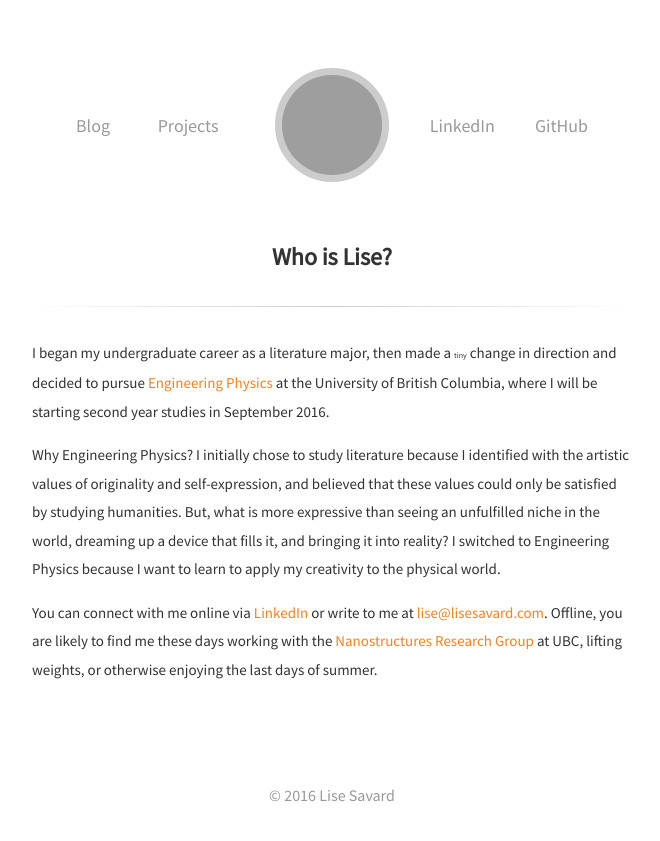
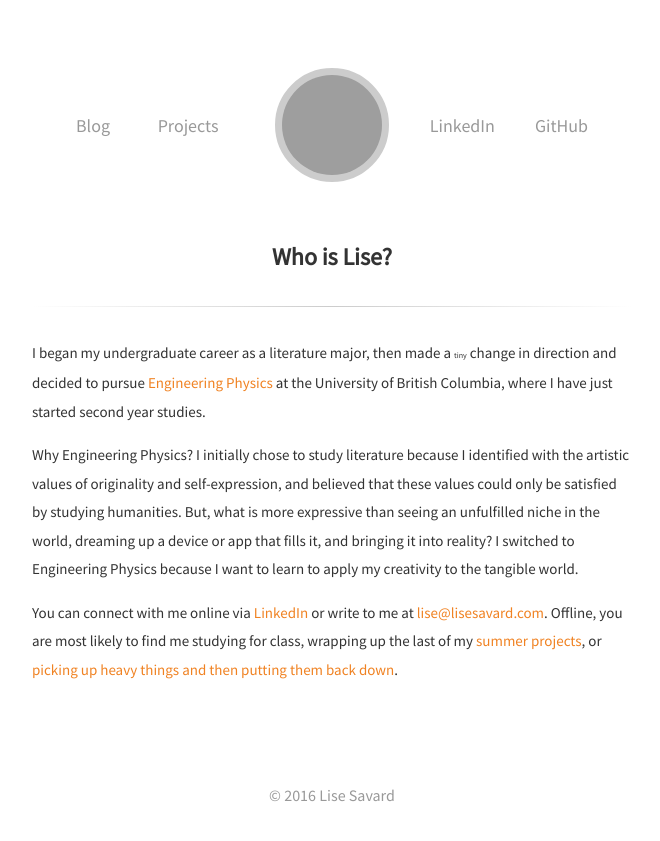
Before and after one commit to lsav/lise.me, a Jekyll site: the page built from index.html, in a window 1280 px wide, cut to the strip 0-841 px from the top of the page. Shown: the whole strip, without its empty margins (308-968 px from the left). Built offline with Jekyll 4.4.1, drawn with Linux system fonts in a browser that asks for light colours; grey boxes are pictures that could not be loaded.

Commit message:
Typo fix and front page update

```diff
--- a/index.html
+++ b/index.html
@@ -29,17 +29,17 @@ layout: default
 
   <p>I began my undergraduate career as a literature major, then made a <span class="tiny">tiny</span> change in direction and
   decided to pursue <a href="http://www.engphys.ubc.ca/">Engineering Physics</a> at the University of British Columbia, where I
-  will be starting second year studies in September 2016.</p>
+  have just started second year studies.</p>
 
   <p>Why Engineering Physics? I initially chose to study literature because I identified with the artistic values of originality
   and self-expression, and believed that these values could only be satisfied by studying humanities. But, what is more
-  expressive than seeing an unfulfilled niche in the world, dreaming up a device that fills it, and bringing it into reality?
-  I switched to Engineering Physics because I want to learn to apply my creativity to the physical world.</p>
+  expressive than seeing an unfulfilled niche in the world, dreaming up a device or app that fills it, and bringing it into reality?
+  I switched to Engineering Physics because I want to learn to apply my creativity to the tangible world.</p>
 
   <p>You can connect with me online via <a href="https://www.linkedin.com/in/lsava">LinkedIn</a> or write to me at
   <script>printEmail();</script><noscript>lise at my domain</noscript>.
-  Offline, you are likely to find me these days working with the
-  <a href="http://nanostructure.ece.ubc.ca/">Nanostructures Research Group</a> at UBC, lifting weights, or otherwise enjoying
-  the last days of summer.</p>
+  Offline, you are most likely to find me studying for class, wrapping up the last of my
+  <a href="/wakeup/">summer projects</a>, or
+  <a href="https://youtu.be/jkYpXnZ2uf8">picking up heavy things and then putting them back down</a>.</p>
 
 </article>
```
Also changed, not shown: _pages/projects.md (+1 -2 lines), _pages/wakeup.md (+2 -2 lines).
